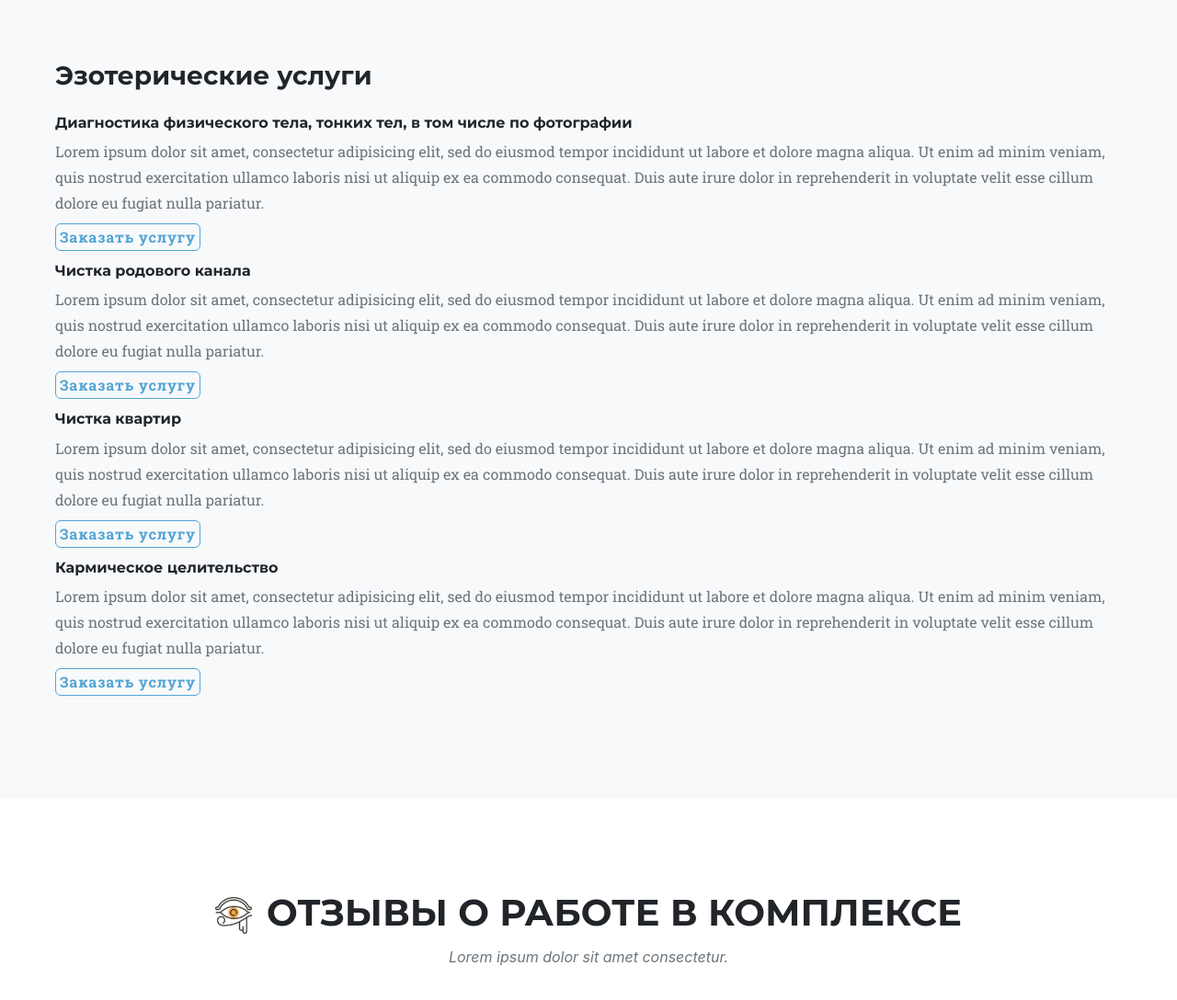
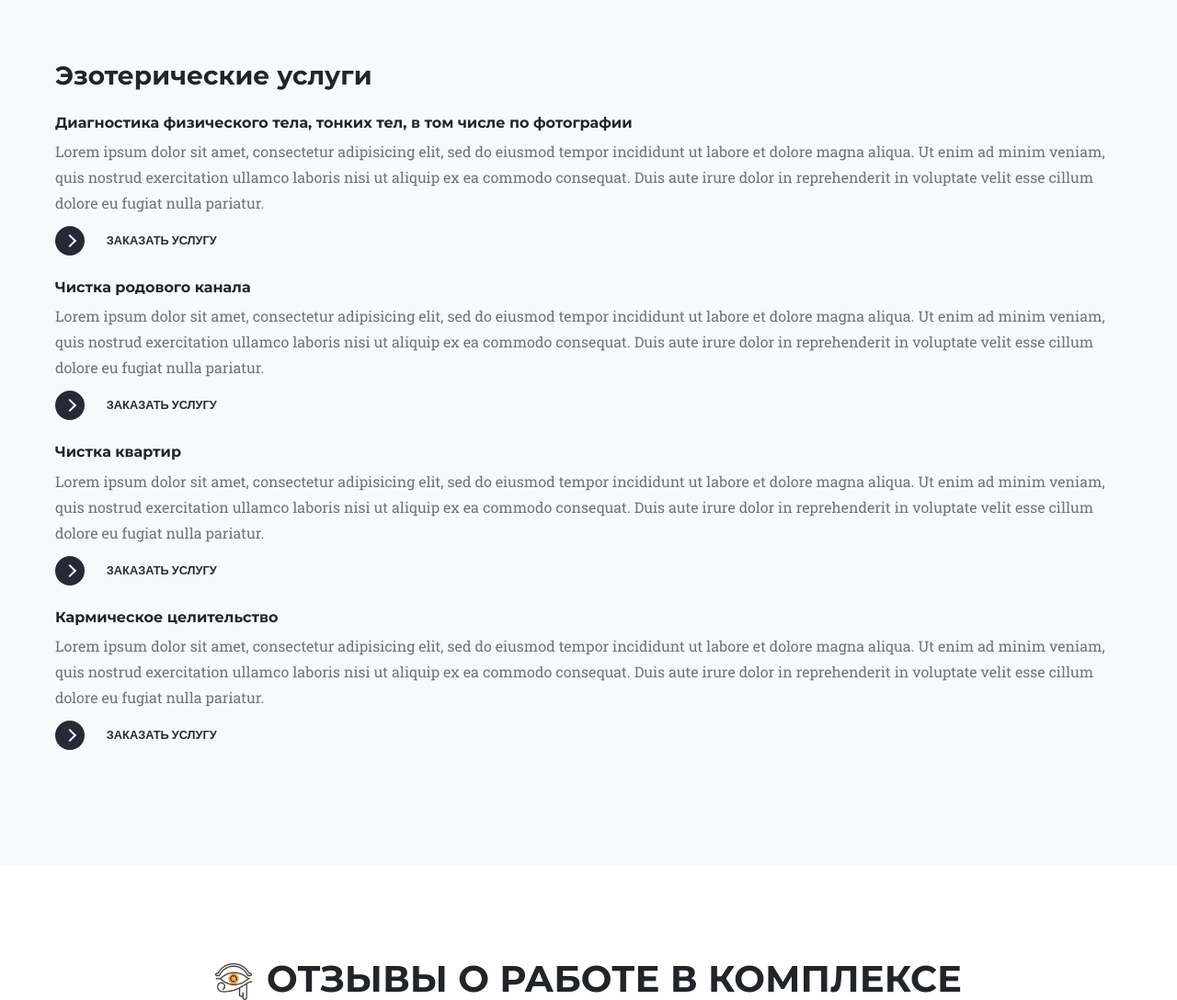
Before and after one commit to NeonKamuy/egypt, a PHP site: page / in a window 1280 px wide. Shown: the part 2347-3435 px from the top of the page at 92% size. Run offline with PHP 8.4, Linux system fonts and the light colour scheme; some web fonts are replaced.

Commit message:
Ваша ветка обновлена в соответствии с «origin/master».

```diff
--- a/html/css/agency.css
+++ b/html/css/agency.css
@@ -920,25 +920,6 @@ ul.social-buttons li a:active, ul.social-buttons li a:focus, ul.social-buttons l
   cursor: pointer;
 }
 
-.order_button{
-  color: #52A4D5;
-  font-size: 1rem;
-  font-weight: bold;
-  padding: 2px 4px;
-  margin-top: -8px;
-  margin-bottom: 12px;
-  display: block;
-  width: max-content;
-  border: 1px solid;
-  border-radius: 6px;
-  letter-spacing: 0.05rem;
-}
-.order_button:hover, .order_button:active{
-  color: #52A4D5;
-  background-color: #e7eaee;
-  text-decoration: none !important;
-}
-
 .horus_eye_ico{
   background-image: url('/img/horus_eye.png');
   padding: 20px;
@@ -961,3 +942,87 @@ ul.social-buttons li a:active, ul.social-buttons li a:focus, ul.social-buttons l
 @media(min-width:350px) and (max-width:500px){
   #navbar_brand_own_xs{  display: inline;  }
 }
+/********************************************/
+
+button.learn-more {
+  width: 12rem;
+  height: auto;
+  position: relative;
+  display: inline-block;
+  cursor: pointer;
+  outline: none;
+  border: 0;
+  vertical-align: middle;
+  text-decoration: none;
+  background: transparent;
+  padding: 0;
+  font-size: inherit;
+  font-family: inherit;
+  display: block;
+  font-family: "Mukta", sans-serif;
+  font-size: 0.8rem;
+  margin-bottom: 25px;
+  margin-top: -10px;
+}
+button.learn-more .circle {
+  transition: all 0.45s cubic-bezier(0.65, 0, 0.076, 1);
+  position: relative;
+  margin-top: 5px;
+  width: 2rem;
+  height: 2rem;
+  background: #282936;
+  border-radius: 1.625rem;
+}
+button.learn-more .circle .icon {
+  transition: all 0.45s cubic-bezier(0.65, 0, 0.076, 1);
+  position: absolute;
+  top: 0;
+  bottom: 0;
+  margin: auto;
+  background: #fff;
+}
+button.learn-more .circle .icon.arrow {
+  transition: all 0.45s cubic-bezier(0.65, 0, 0.076, 1);
+  left: 0.28rem;
+  width: 1.125rem;
+  height: 0.125rem;
+  background: none;
+}
+button.learn-more .circle .icon.arrow::before {
+  position: absolute;
+  content: "";
+  top: -0.25rem;
+  right: 0.0625rem;
+  width: 0.625rem;
+  height: 0.625rem;
+  border-top: 0.125rem solid #fff;
+  border-right: 0.125rem solid #fff;
+  -webkit-transform: rotate(45deg);
+          transform: rotate(45deg);
+}
+button.learn-more .button-text {
+  transition: all 0.45s cubic-bezier(0.65, 0, 0.076, 1);
+  position: absolute;
+  top: 0;
+  left: 10px;
+  right: 0;
+  bottom: 0;
+  padding: 0.75rem 0;
+  margin: 0 0 0 1.85rem;
+  color: #282936;
+  font-weight: 700;
+  line-height: 1.6;
+  text-align: center;
+  text-transform: uppercase;
+}
+button:hover .circle {
+  width: 100%;
+}
+button:hover .circle .icon.arrow {
+  background: #fff;
+  -webkit-transform: translate(1rem, 0);
+          transform: translate(1rem, 0);
+}
+button:hover .button-text {
+  color: #fff;
+}
--- a/html/index.html
+++ b/html/index.html
@@ -20,6 +20,7 @@
   <link href='https://fonts.googleapis.com/css?family=Kaushan+Script' rel='stylesheet' type='text/css'>
   <link href='https://fonts.googleapis.com/css?family=Droid+Serif:400,700,400italic,700italic' rel='stylesheet' type='text/css'>
   <link href='https://fonts.googleapis.com/css?family=Roboto+Slab:400,100,300,700' rel='stylesheet' type='text/css'>
+  <link rel="stylesheet" href="https://fonts.googleapis.com/css?family=Mukta:700">
 
   <!-- Custom styles for this template -->
   <link href="css/agency.css" rel="stylesheet">
@@ -266,19 +267,39 @@
 
             <h6>Диагностика физического тела, тонких тел, в том числе по фотографии</h6>
             <p class="text-muted">Lorem ipsum dolor sit amet, consectetur adipisicing elit, sed do eiusmod tempor incididunt ut labore et dolore magna aliqua. Ut enim ad minim veniam, quis nostrud exercitation ullamco laboris nisi ut aliquip ex ea commodo consequat. Duis aute irure dolor in reprehenderit in voluptate velit esse cillum dolore eu fugiat nulla pariatur.  </p>
-            <a href="#" class="order_button">Заказать услугу</a>
+            <button class="learn-more">
+              <div class="circle">
+                <span class="icon arrow"></span>
+              </div>
+              <p class="button-text">Заказать услугу</p>
+            </button>
 
             <h6>Чистка родового канала</h6>
             <p class="text-muted">Lorem ipsum dolor sit amet, consectetur adipisicing elit, sed do eiusmod tempor incididunt ut labore et dolore magna aliqua. Ut enim ad minim veniam, quis nostrud exercitation ullamco laboris nisi ut aliquip ex ea commodo consequat. Duis aute irure dolor in reprehenderit in voluptate velit esse cillum dolore eu fugiat nulla pariatur.  </p>
-            <a href="#" class="order_button">Заказать услугу</a>
+            <button class="learn-more">
+              <div class="circle">
+                <span class="icon arrow"></span>
+              </div>
+              <p class="button-text">Заказать услугу</p>
+            </button>
 
             <h6>Чистка квартир</h6>
             <p class="text-muted">Lorem ipsum dolor sit amet, consectetur adipisicing elit, sed do eiusmod tempor incididunt ut labore et dolore magna aliqua. Ut enim ad minim veniam, quis nostrud exercitation ullamco laboris nisi ut aliquip ex ea commodo consequat. Duis aute irure dolor in reprehenderit in voluptate velit esse cillum dolore eu fugiat nulla pariatur.  </p>
-            <a href="#" class="order_button">Заказать услугу</a>
+            <button class="learn-more">
+              <div class="circle">
+                <span class="icon arrow"></span>
+              </div>
+              <p class="button-text">Заказать услугу</p>
+            </button>
 
             <h6>Кармическое целительство</h6>
             <p class="text-muted">Lorem ipsum dolor sit amet, consectetur adipisicing elit, sed do eiusmod tempor incididunt ut labore et dolore magna aliqua. Ut enim ad minim veniam, quis nostrud exercitation ullamco laboris nisi ut aliquip ex ea commodo consequat. Duis aute irure dolor in reprehenderit in voluptate velit esse cillum dolore eu fugiat nulla pariatur.  </p>
-            <a href="#" class="order_button">Заказать услугу</a>
+            <button class="learn-more">
+              <div class="circle">
+                <span class="icon arrow"></span>
+              </div>
+              <p class="button-text">Заказать услугу</p>
+            </button>
         </div>
       </div>
 
```
